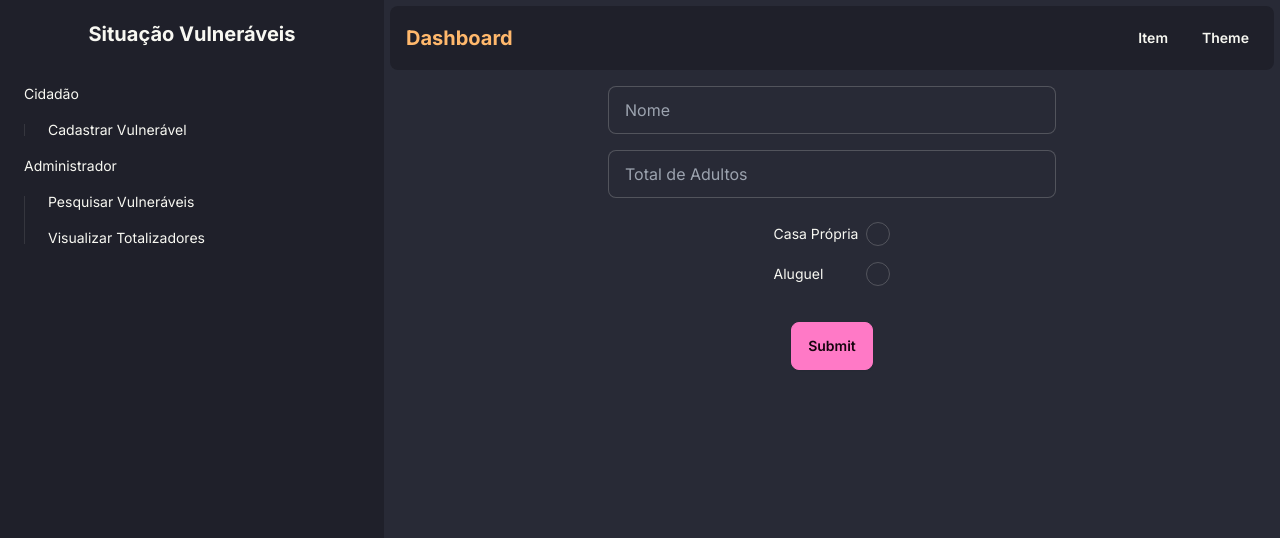
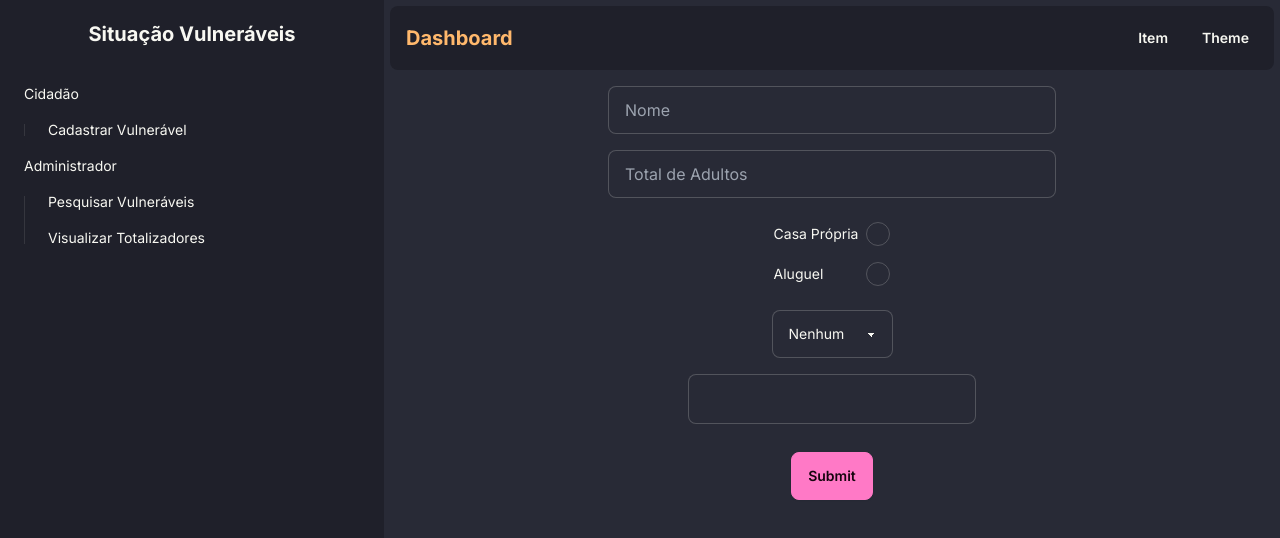
Before and after one commit to Luks17/atendimento-vulneravel, a Next.js app: page /dashboard/cadastrar-vulneravel in a window 1280 px wide. Shown: the top 538 px of the page. Built offline with nearby package versions, Linux system fonts and the light colour scheme.

Commit message:
Shiny and cool components

```diff
--- a/src/app/dashboard/cadastrar-vulneravel/page.tsx
+++ b/src/app/dashboard/cadastrar-vulneravel/page.tsx
@@ -1,13 +1,16 @@
 "use client";
 
-import { useForm } from "react-hook-form";
+import { Controller, useForm } from "react-hook-form";
 import { useState } from "react";
 import {
   CadastrarVulneravelFormData,
   cadastrarVulneravelSchema,
 } from "@/lib/forms/cadastrarVulneravel";
 import { zodResolver } from "@hookform/resolvers/zod";
-import RadioGroup from "@/app/ui/form/RadioGroup";
+import RadioGroup from "@/app/ui/form/uncontrolled/RadioGroup";
+import Input from "@/app/ui/form/uncontrolled/Input";
+import ComboBox from "@/app/ui/form/uncontrolled/ComboBox";
+import MultiSelect from "@/app/ui/form/controlled/MultiSelect";
 
 function CadastrarVulneravel() {
   // TODO: remove later when no need to debug anymore
@@ -16,6 +19,7 @@ function CadastrarVulneravel() {
   const {
     register,
     handleSubmit,
+    control,
     formState: { errors },
   } = useForm<CadastrarVulneravelFormData>({
     resolver: zodResolver(cadastrarVulneravelSchema),
@@ -28,26 +32,43 @@ function CadastrarVulneravel() {
         setOutput(JSON.stringify(data, null, 2));
       })}
     >
-      <input
-        className={`input w-full max-w-md ${errors.nome ? "input-error" : "input-bordered"}`}
-        {...register("nome")}
+      <Input
+        register={register}
+        name="nome"
         placeholder="Nome"
+        error={errors.nome}
       />
 
-      <input
-        className={`input w-full max-w-md ${errors.total_adultos ? "input-error" : "input-bordered"}`}
+      <Input
+        register={register}
+        name="total_adultos"
+        placeholder="Total de Adultos"
         type="number"
-        {...register("total_adultos")}
-        placeholder="Total de Adultos"
+        error={errors.total_adultos}
       />
 
       <RadioGroup
         register={register}
         enumName="moradia"
         schema={cadastrarVulneravelSchema}
+        error={errors.moradia}
       />
 
-      {errors.moradia?.message}
+      <ComboBox
+        register={register}
+        enumName="perdas_catastrofes"
+        schema={cadastrarVulneravelSchema}
+        error={errors.perdas_catastrofes}
+      />
+
+      <Controller
+        name="problemas_saude_familia"
+        control={control}
+        defaultValue={[] as string[]}
+        render={({ field: { value, onChange, onBlur } }) => (
+          <MultiSelect value={value} onChange={onChange} onBlur={onBlur} />
+        )}
+      />
 
       <input className="mt-3 btn btn-primary w-fit" type="submit" />
 
--- /dev/null
+++ b/src/app/ui/form/controlled/MultiSelect.tsx
@@ -0,0 +1,109 @@
+"use client";
+
+import { useEffect, useRef, useState } from "react";
+
+export default function MultiSelect({
+  value,
+  onChange,
+  onBlur,
+}: {
+  value: string[];
+  onChange: Function;
+  onBlur: Function;
+}) {
+  const [inputValue, setInputValue] = useState<string>("");
+  const [chips, setChips] = useState<string[]>(value);
+  const inputContainer = useRef<HTMLInputElement | null>(null);
+
+  useEffect(() => {
+    onChange(chips);
+  }, [chips]);
+
+  function addChip(value: string) {
+    value = value.trim();
+
+    if (value !== "" && !chips.includes(value)) {
+      setChips([...chips, value]);
+    }
+
+    setInputValue(" ");
+  }
+
+  function handleComponentClick() {
+    inputContainer.current!.focus();
+    onBlur();
+  }
+
+  function handleMenuClick(e: React.MouseEvent<HTMLButtonElement>) {
+    e.preventDefault();
+
+    let target = e.currentTarget.value;
+    inputContainer.current!.focus();
+
+    addChip(target);
+  }
+
+  function handleInputChange(e: React.ChangeEvent<HTMLInputElement>) {
+    setInputValue(e.currentTarget.value);
+  }
+
+  function handleSpecialKeys(e: React.KeyboardEvent<HTMLInputElement>) {
+    let key = e.key;
+
+    if (key === "Backspace" && inputValue.length === 0) {
+      setChips(chips.slice(0, -1));
+    } else if (key === "Enter") {
+      e.preventDefault();
+      addChip(inputValue);
+    }
+  }
+
+  function handleDelete(chipIndex: number) {
+    let updatedChips = chips.filter((_, i) => i !== chipIndex);
+    setChips(updatedChips);
+  }
+
+  return (
+    <div className="dropdown">
+      <div
+        onClick={handleComponentClick}
+        className="input cursor-text input-bordered h-fit p-3 flex flex-wrap w-72 gap-x-0.5 items-center overflow-hidden"
+      >
+        {chips.map((chip, i) => (
+          <div key={i} className="badge badge-secondary px-3 py-4">
+            <span>{chip}</span>
+            <div
+              onClick={() => handleDelete(i)}
+              className="ml-1 cursor-pointer focus:outline-none"
+            >
+              x
+            </div>
+          </div>
+        ))}
+        <div>
+          <input
+            ref={inputContainer}
+            type="text"
+            value={inputValue}
+            onChange={handleInputChange}
+            onKeyDown={handleSpecialKeys}
+            size={inputValue.length + 1}
+            className="bg-transparent w-fit"
+          />
+        </div>
+      </div>
+      <ul className="dropdown-content z-[1] menu p-2 shadow bg-base-100 rounded-box w-52">
+        <li>
+          <button value="Covid" onClick={handleMenuClick}>
+            Covid
+          </button>
+        </li>
+        <li>
+          <button value="Dengue" onClick={handleMenuClick}>
+            Dengue
+          </button>
+        </li>
+      </ul>
+    </div>
+  );
+}
--- /dev/null
+++ b/src/app/ui/form/uncontrolled/ComboBox.tsx
@@ -0,0 +1,44 @@
+import { FieldError } from "react-hook-form";
+import { z } from "zod";
+
+interface Expected {
+  key: string;
+  value: string;
+}
+
+export default function ComboBox({
+  register,
+  enumName,
+  schema,
+  defaultValue,
+  error,
+}: {
+  register: Function;
+  enumName: string;
+  schema: z.AnyZodObject;
+  defaultValue?: string;
+  error?: FieldError;
+}) {
+  let rawEnum = schema.shape[enumName].enum;
+  let enumOptions = Object.entries(rawEnum).map(
+    ([key, value]) => ({ key, value }) as Expected,
+  );
+
+  return (
+    <div>
+      <select
+        {...register(enumName)}
+        className="select select-bordered w-full max-w-xs"
+        defaultValue={defaultValue}
+      >
+        {enumOptions.map((item, i) => (
+          <option key={i} value={item.value}>
+            {item.key}
+          </option>
+        ))}
+      </select>
+
+      {error && <span className="text-error text-sm p-1">{error.message}</span>}
+    </div>
+  );
+}
--- /dev/null
+++ b/src/app/ui/form/uncontrolled/Input.tsx
@@ -0,0 +1,27 @@
+import { FieldError } from "react-hook-form";
+
+export default function Input({
+  register,
+  name,
+  placeholder,
+  type = "text",
+  error = undefined,
+}: {
+  register: Function;
+  name: string;
+  placeholder: string;
+  type?: string;
+  error?: FieldError;
+}) {
+  return (
+    <div className="w-full form-control items-center">
+      <input
+        className={`input w-full max-w-md ${error ? "input-error" : "input-bordered"}`}
+        {...register(name)}
+        placeholder={placeholder}
+        type={type}
+      />
+      {error && <span className="text-error text-sm p-1">{error.message}</span>}
+    </div>
+  );
+}
--- a/src/app/ui/form/RadioGroup.tsx
+++ b/src/app/ui/form/uncontrolled/RadioGroup.tsx
@@ -1,3 +1,4 @@
+import { FieldError } from "react-hook-form";
 import { z } from "zod";
 
 interface Expected {
@@ -9,10 +10,12 @@ export default function RadioGroup({
   register,
   enumName,
   schema,
+  error,
 }: {
   register: Function;
   enumName: string;
   schema: z.AnyZodObject;
+  error?: FieldError;
 }) {
   let rawEnum = schema.shape[enumName].enum;
   let enumOptions = Object.entries(rawEnum).map(
@@ -21,8 +24,8 @@ export default function RadioGroup({
 
   return (
     <div className="form-control gap-x-2">
-      {enumOptions.map((option: Expected) => (
-        <label className="label">
+      {enumOptions.map((option: Expected, i) => (
+        <label className="label" key={i}>
           <span className="label-text pr-2">{option.key}</span>
           <input
             type="radio"
@@ -32,6 +35,8 @@ export default function RadioGroup({
           />
         </label>
       ))}
+
+      {error && <span className="text-error text-sm p-1">{error.message}</span>}
     </div>
   );
 }
--- a/src/lib/forms/cadastrarVulneravel.ts
+++ b/src/lib/forms/cadastrarVulneravel.ts
@@ -5,10 +5,19 @@ enum Moradia {
   "Aluguel" = "aluguel",
 }
 
+enum PerdasCatastrofes {
+  "Nenhum" = "nenhum",
+  "Incêndio" = "incendio",
+  "Temporal" = "temporal",
+  "Enchente" = "enchente",
+}
+
 export const cadastrarVulneravelSchema = z.object({
   nome: z.string().min(1),
   total_adultos: z.coerce.number().min(1).int(),
   moradia: z.nativeEnum(Moradia),
+  problemas_saude_familia: z.string().array(),
+  perdas_catastrofes: z.nativeEnum(PerdasCatastrofes),
 });
 
 export type CadastrarVulneravelFormData = z.infer<
```
